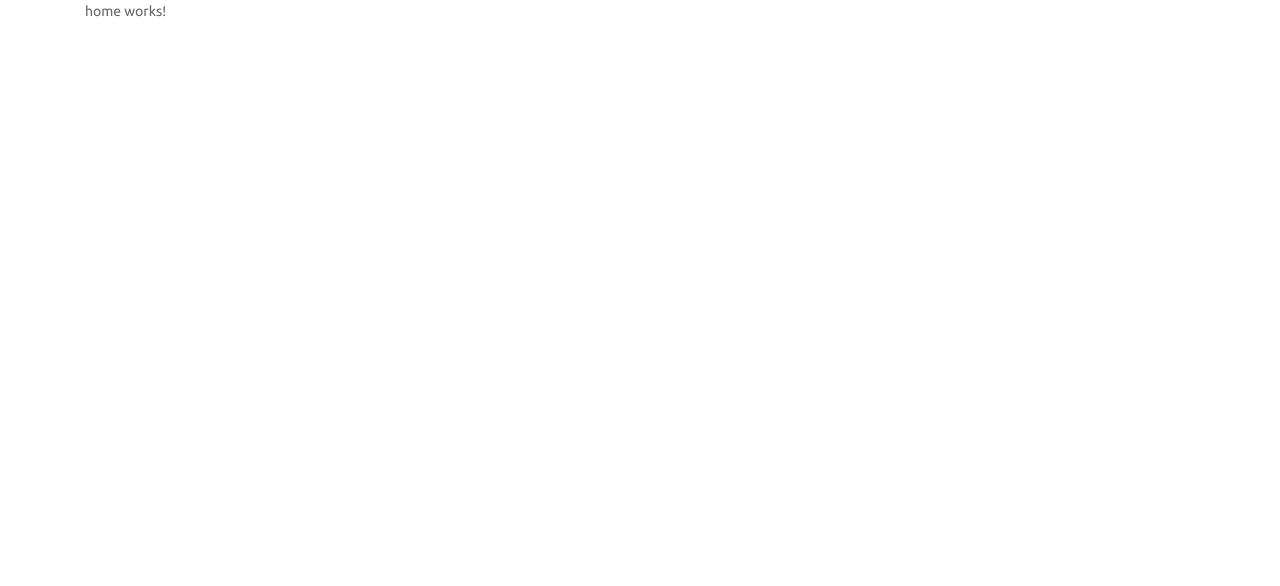
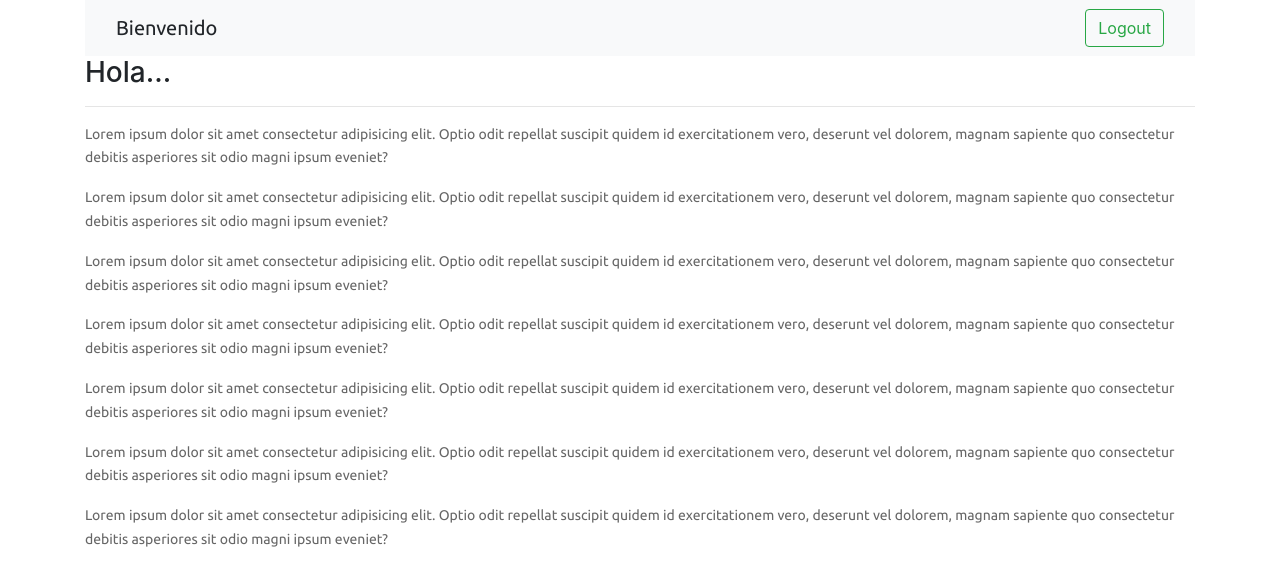
Before and after one commit to Garavirod/login-app-angular, an Angular app: page /home in a window 1280 px wide. Shown: the top 586 px of the page. Built offline with nearby package versions, Linux system fonts and the light colour scheme; sample sign-in values are in the browser's storage.

Commit message:
Logout was added

```diff
--- a/src/app/guards/auth.guard.ts
+++ b/src/app/guards/auth.guard.ts
@@ -17,6 +17,7 @@ export class AuthGuard implements CanActivate {
     state: RouterStateSnapshot):  boolean  {
     if(!this.auth.isLoggedIn()){
       this.router.navigateByUrl('/login');
+      return false;
     }
     return true;
   }
--- a/src/app/pages/home/home.component.html
+++ b/src/app/pages/home/home.component.html
@@ -1,3 +1,18 @@
-<p>
-  home works!
-</p>
+<nav class="navbar navbar-light bg-light">
+  <div class="container-fluid">
+    <a class="navbar-brand">Bienvenido</a>
+    <button class="btn btn-outline-success" (click)="LogoutApp()">Logout</button>
+  </div>
+</nav>
+
+<article>
+  <h3 class="display-6">Hola...</h3>
+  <hr>
+  <p>Lorem ipsum dolor sit amet consectetur adipisicing elit. Optio odit repellat suscipit quidem id exercitationem vero, deserunt vel dolorem, magnam sapiente quo consectetur debitis asperiores sit odio magni ipsum eveniet?</p>
+  <p>Lorem ipsum dolor sit amet consectetur adipisicing elit. Optio odit repellat suscipit quidem id exercitationem vero, deserunt vel dolorem, magnam sapiente quo consectetur debitis asperiores sit odio magni ipsum eveniet?</p>
+  <p>Lorem ipsum dolor sit amet consectetur adipisicing elit. Optio odit repellat suscipit quidem id exercitationem vero, deserunt vel dolorem, magnam sapiente quo consectetur debitis asperiores sit odio magni ipsum eveniet?</p>
+  <p>Lorem ipsum dolor sit amet consectetur adipisicing elit. Optio odit repellat suscipit quidem id exercitationem vero, deserunt vel dolorem, magnam sapiente quo consectetur debitis asperiores sit odio magni ipsum eveniet?</p>
+  <p>Lorem ipsum dolor sit amet consectetur adipisicing elit. Optio odit repellat suscipit quidem id exercitationem vero, deserunt vel dolorem, magnam sapiente quo consectetur debitis asperiores sit odio magni ipsum eveniet?</p>
+  <p>Lorem ipsum dolor sit amet consectetur adipisicing elit. Optio odit repellat suscipit quidem id exercitationem vero, deserunt vel dolorem, magnam sapiente quo consectetur debitis asperiores sit odio magni ipsum eveniet?</p>
+  <p>Lorem ipsum dolor sit amet consectetur adipisicing elit. Optio odit repellat suscipit quidem id exercitationem vero, deserunt vel dolorem, magnam sapiente quo consectetur debitis asperiores sit odio magni ipsum eveniet?</p>
+</article>
--- a/src/app/pages/home/home.component.ts
+++ b/src/app/pages/home/home.component.ts
@@ -1,4 +1,6 @@
 import { Component, OnInit } from '@angular/core';
+import { Router } from '@angular/router';
+import { AuthService } from 'src/app/services/auth.service';
 
 @Component({
   selector: 'app-home',
@@ -7,9 +9,17 @@ import { Component, OnInit } from '@angular/core';
 })
 export class HomeComponent implements OnInit {
 
-  constructor() { }
+  constructor( private auth: AuthService, private router: Router) {}
 
   ngOnInit() {
   }
 
+  /**
+   * LogoutApp
+   */
+  public LogoutApp() {
+    this.auth.logout();
+    this.router.navigateByUrl('login');
+  }
+
 }
--- a/src/app/services/auth.service.ts
+++ b/src/app/services/auth.service.ts
@@ -17,6 +17,7 @@ export class AuthService {
   }
 
   logout() {
+    localStorage.removeItem('token');
   }
 
   login(user: UserModel) {
```
